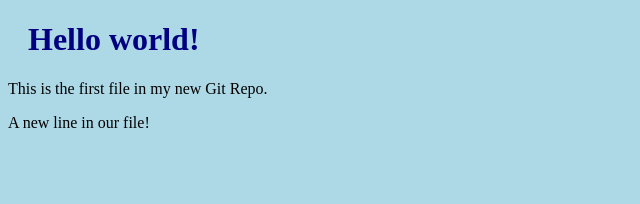
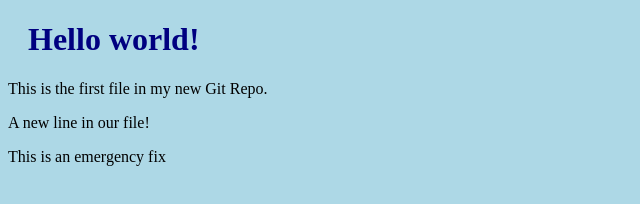
Before and after one commit to CEOmilo/cli-integration, a plain HTML site: page index.html in a window 1280 px wide. Shown: the whole page, without its empty margins (0-640 px from the left). Drawn offline with Linux system fonts and the light colour scheme.

Commit message:
Added emergency fix

```diff
--- a/index.html
+++ b/index.html
@@ -9,7 +9,7 @@
 <h1>Hello world!</h1>
 <p>This is the first file in my new Git Repo.</p>
 <p>A new line in our file!</p>
-
+<p>This is an emergency fix</p>
 
 </body>
 </html>
```
